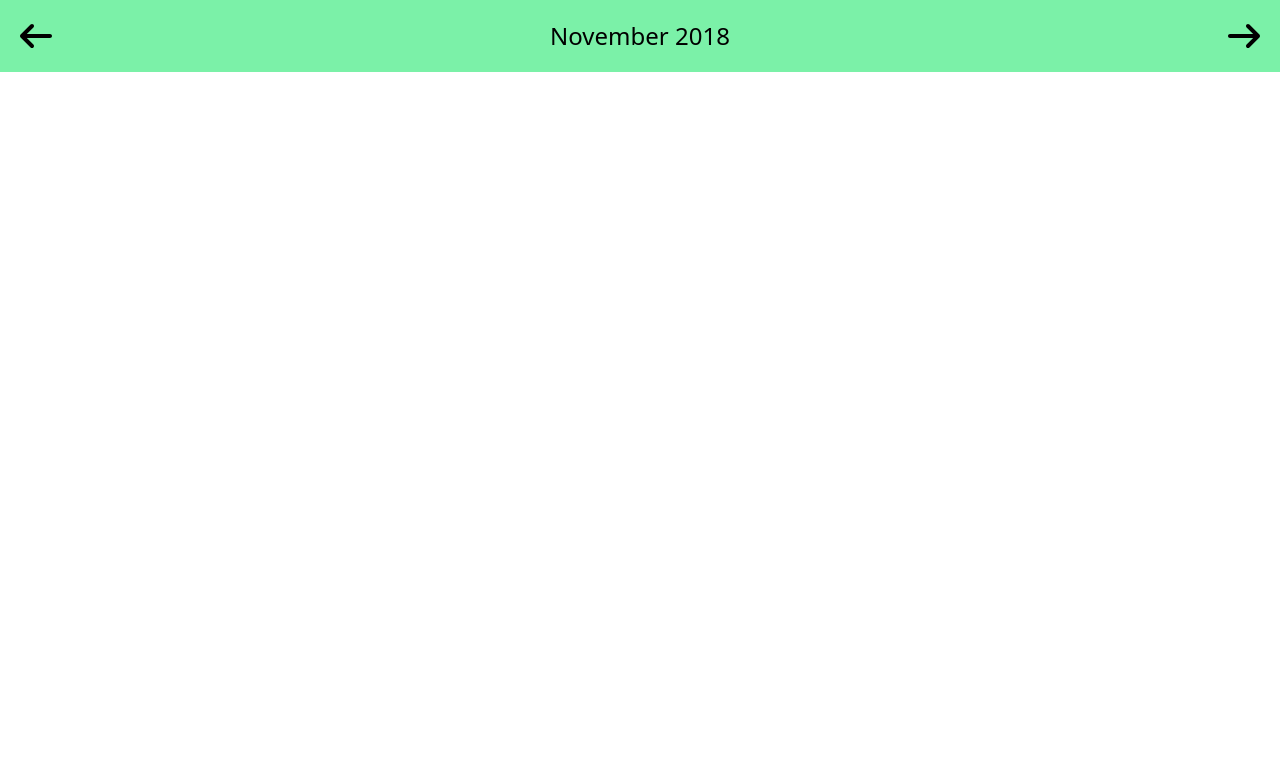
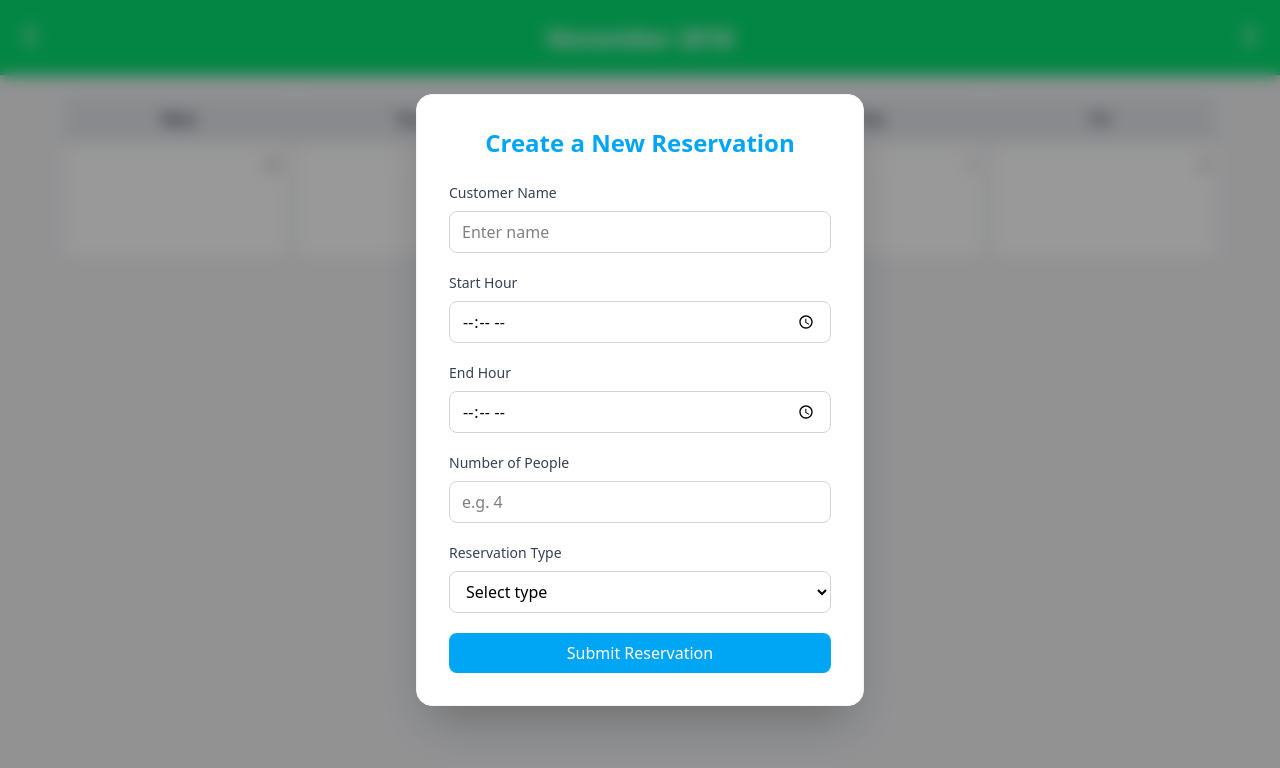
Before and after one commit to abderrahmane140/brief-4, a website: page index.html in a window 1280 px wide. Drawn offline with Linux system fonts and the light colour scheme.

Commit message:
create the  model and the first week

```diff
--- a/index.html
+++ b/index.html
@@ -1,27 +1,129 @@
 <!DOCTYPE html>
 <html lang="en">
   <head>
-    <meta charset="UTF-8">
-    <meta name="viewport" content="width=device-width, initial-scale=1.0">
-    <link rel="stylesheet"
+    <meta charset="UTF-8" />
+    <meta name="viewport" content="width=device-width, initial-scale=1.0" />
+    <link
+      rel="stylesheet"
       href="https://cdnjs.cloudflare.com/ajax/libs/font-awesome/6.5.0/css/all.min.css"
       integrity="sha512-DTOQO9RWCH3ppGqcWaEA1BIZOC6xxalwEsw9c2QQeAIftl+Vegovlnee1c9QX4TctnWMn13TZye+giMm8e2LwA=="
-        crossorigin="anonymous" referrerpolicy="no-referrer" />
-    <link rel="stylesheet" href="./dist/output.css">
-    <title>Calender</title>
+      crossorigin="anonymous"
+      referrerpolicy="no-referrer"
+    />
+    <link rel="stylesheet" href="./dist/output.css" />
+    <title>Calendar</title>
   </head>
-<body>
-    <header class="flex justify-between items-center p-5 bg-green-300">
+  <body class="bg-gray-100 font-sans">
+
+        <div class="fixed inset-0 z-50 flex items-center justify-center bg-black/40 backdrop-blur-sm">
+        <div class="w-full max-w-md bg-white rounded-2xl p-8 shadow-2xl mx-4 border border-gray-100">
+            <h1 class="text-2xl font-semibold mb-6 text-center text-sky-500">Create a New Reservation</h1>
+
+            <form class="space-y-5">
+
             <div>
-            <svg class="h-8 w-8" xmlns="http://www.w3.org/2000/svg" viewBox="0 0 512 512"><!--!Font Awesome Free v7.1.0 by @fontawesome - https://fontawesome.com License - https://fontawesome.com/license/free Copyright 2025 Fonticons, Inc.--><path d="M9.4 233.4c-12.5 12.5-12.5 32.8 0 45.3l160 160c12.5 12.5 32.8 12.5 45.3 0s12.5-32.8 0-45.3L109.3 288 480 288c17.7 0 32-14.3 32-32s-14.3-32-32-32l-370.7 0 105.4-105.4c12.5-12.5 12.5-32.8 0-45.3s-32.8-12.5-45.3 0l-160 160z"/></svg>
+                <label class="block text-gray-700 mb-2 text-sm font-medium">Customer Name</label>
+                <input type="text" placeholder="Enter name" class="w-full border border-gray-300 rounded-lg px-3 py-2 focus:ring-2 focus:ring-sky-400 focus:outline-none">
             </div>
-        <div class="text-2xl font-medium">November 2018</div>
+
+
             <div>
-            <svg class="h-8 w-8" xmlns="http://www.w3.org/2000/svg" viewBox="0 0 512 512"><!--!Font Awesome Free v7.1.0 by @fontawesome - https://fontawesome.com License - https://fontawesome.com/license/free Copyright 2025 Fonticons, Inc.--><path d="M502.6 278.6c12.5-12.5 12.5-32.8 0-45.3l-160-160c-12.5-12.5-32.8-12.5-45.3 0s-12.5 32.8 0 45.3L402.7 224 32 224c-17.7 0-32 14.3-32 32s14.3 32 32 32l370.7 0-105.4 105.4c-12.5 12.5-12.5 32.8 0 45.3s32.8 12.5 45.3 0l160-160z"/></svg>
+                <label class="block text-gray-700 mb-2 text-sm font-medium">Start Hour</label>
+                <input type="time" class="w-full border border-gray-300 rounded-lg px-3 py-2 focus:ring-2 focus:ring-sky-400 focus:outline-none">
             </div>
+
+
+            <div>
+                <label class="block text-gray-700 mb-2 text-sm font-medium">End Hour</label>
+                <input type="time" class="w-full border border-gray-300 rounded-lg px-3 py-2 focus:ring-2 focus:ring-sky-400 focus:outline-none">
+            </div>
+
+
+            <div>
+                <label class="block text-gray-700 mb-2 text-sm font-medium">Number of People</label>
+                <input type="number" placeholder="e.g. 4" class="w-full border border-gray-300 rounded-lg px-3 py-2 focus:ring-2 focus:ring-sky-400 focus:outline-none">
+            </div>
+
+
+            <div>
+                <label class="block text-gray-700 mb-2 text-sm font-medium">Reservation Type</label>
+                <select class="w-full border border-gray-300 rounded-lg px-3 py-2 focus:ring-2 focus:ring-sky-400 focus:outline-none">
+                <option value="">Select type</option>
+                <option value="VIP">VIP</option>
+                <option value="standard">Standard</option>
+                <option value="group">Group</option>
+                </select>
+            </div>
+
+            <!-- Submit Button -->
+            <button type="submit" class="w-full bg-sky-500 text-white py-2 rounded-lg hover:bg-sky-600 transition duration-200 font-medium">
+                Submit Reservation
+            </button>
+            </form>
+        </div>
+        </div>
+
+
+
+
+    <header
+      class="flex justify-between items-center p-4 bg-green-400 text-white shadow-md"
+    >
+      <button class="p-2 hover:bg-green-500 rounded-full">
+        <i class="fa-solid fa-chevron-left text-2xl"></i>
+      </button>
+      <h1 class="text-2xl font-semibold">November 2018</h1>
+      <button class="p-2 hover:bg-green-500 rounded-full">
+        <i class="fa-solid fa-chevron-right text-2xl"></i>
+      </button>
     </header>
-    <main>
 
+    <main class="max-w-6xl mx-auto mt-6">
+      <!-- Weekday titles -->
+      <div class="grid grid-cols-5 text-center font-semibold text-gray-700">
+        <div class="py-2 bg-gray-200 rounded-t-md">Mon</div>
+        <div class="py-2 bg-gray-200 rounded-t-md">Tue</div>
+        <div class="py-2 bg-gray-200 rounded-t-md">Wed</div>
+        <div class="py-2 bg-gray-200 rounded-t-md">Thu</div>
+        <div class="py-2 bg-gray-200 rounded-t-md">Fri</div>
+      </div>
+
+      <!-- Calendar days -->
+      <div class="grid grid-cols-5 gap-2 mt-2" id="days">
+        <!-- Example days -->
+        <div
+        id="day"
+          class="bg-white h-28 p-2 rounded-md shadow hover:shadow-lg transition duration-200 flex flex-col justify-between"
+        >
+          <span id="29" class="text-gray-500 text-sm text-right">29</span>
+        </div>
+        <div
+        id="day"
+          class="bg-white h-28 p-2 rounded-md shadow hover:shadow-lg transition duration-200 flex flex-col justify-between"
+        >
+          <span id="30" class="text-gray-500 text-sm text-right">30</span>
+        </div>
+        <div
+        id="day"
+          class="bg-white h-28 p-2 rounded-md shadow hover:shadow-lg transition duration-200 flex flex-col justify-between"
+        >
+          <span id="31" class="text-gray-500 text-sm text-right">31</span>
+        </div>
+        <div
+        id="day"
+          class="bg-white h-28 p-2 rounded-md shadow hover:shadow-lg transition duration-200 flex flex-col justify-between"
+        >
+          <span id="1" class="text-gray-800 text-sm text-right">1</span>
+        </div>
+        <div
+        id="day"
+          class="bg-white h-28 p-2 rounded-md shadow hover:shadow-lg transition duration-200 flex flex-col justify-between"
+        >
+          <span id="2" class="text-gray-800 text-sm text-right">2</span>
+        </div>
+
+      </div>
     </main>
+    <script src="index.js"></script>
   </body>
 </html>
--- a/index.js
+++ b/index.js
@@ -0,0 +1,9 @@
+const days = document.querySelectorAll('#day');
+
+days.forEach((e) => {
+    console.log(e)
+    e.addEventListener('click',()=>{
+        const span = e.querySelector('span')
+        console.log(span.id)
+    })
+})
```
Also changed, not shown: dist/output.css. Lines whose indentation alone changed are shown as unchanged.
